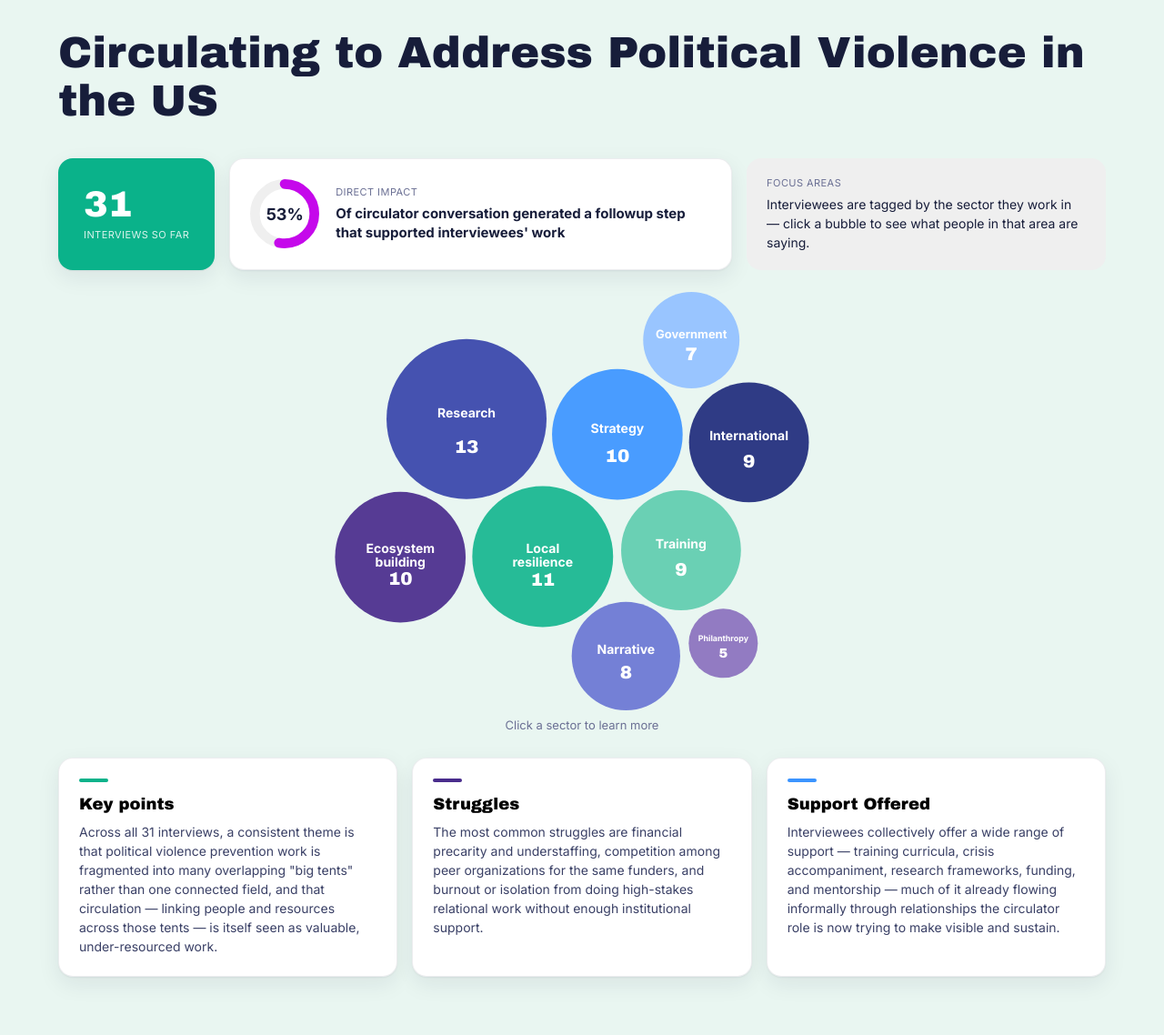
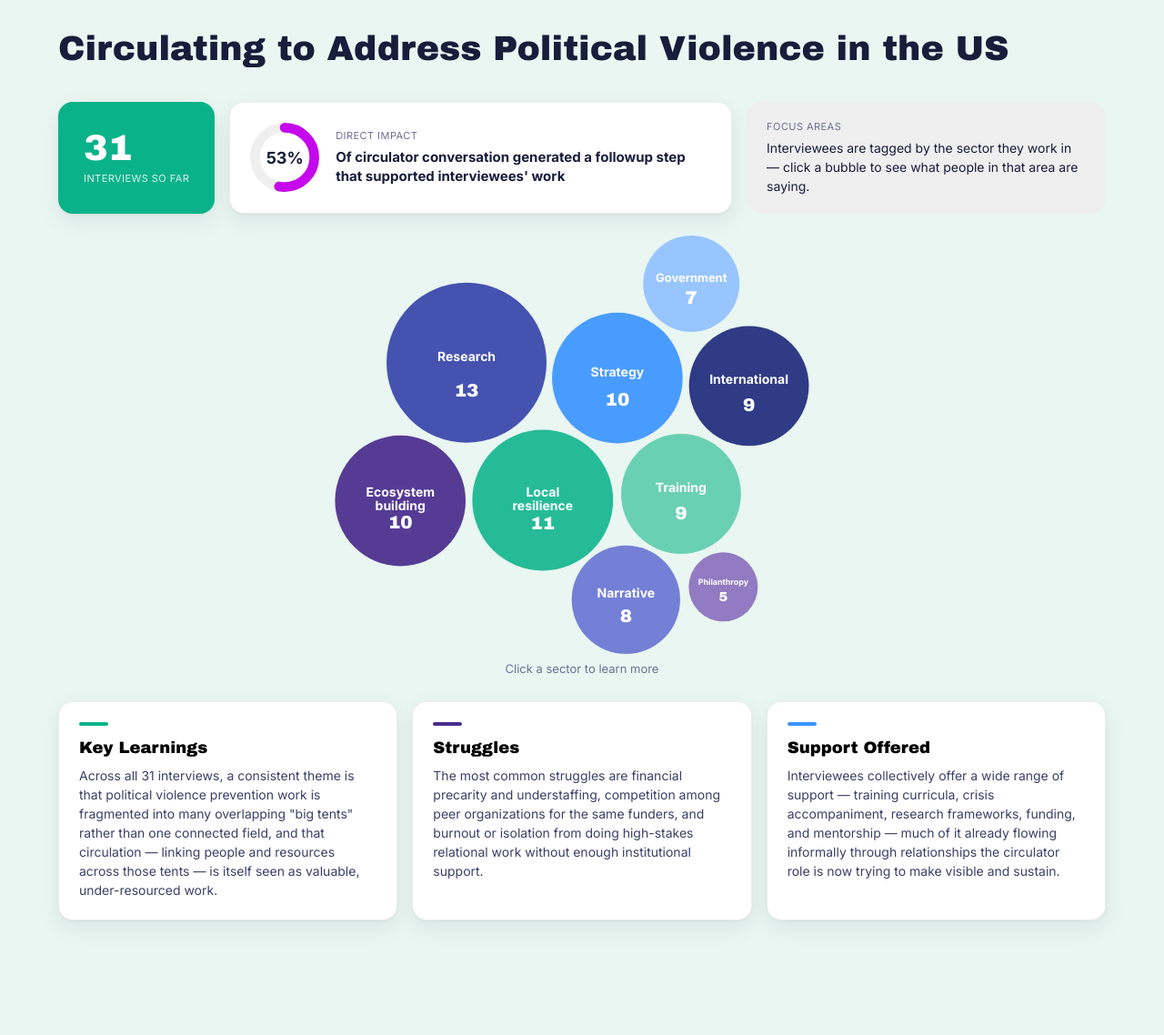
Before and after one commit to davidgljay/Interstitium-Circulator-Data-Visualization, a Jekyll site: the page built from index.html, in a window 1280 px wide. Shown: the whole page at 91% size. Built offline with Jekyll 4.4.1, drawn with Linux system fonts in a browser that asks for light colours; after the commit the page ends 1076 px from its top, so only the background shows below that.

Commit message:
copy+fix: rename "Key points" card to "Key Learnings", fit header on one line
Home summary card now matches the tag-detail column's existing "Key
Learnings" label. Reworked the h1 clamp (24px-38px, 3.3vw) so
"Circulating to Address Political Violence in the US" holds to one
line across desktop widths (tested 860/1024/1280/1920) instead of
wrapping once the vw-preferred size hit its old 48px ceiling
regardless of container width.

Co-Authored-By: Claude Sonnet 5 <noreply@anthropic.com>

```diff
--- a/_data/copy.yml
+++ b/_data/copy.yml
@@ -15,7 +15,7 @@ home:
   bubble_caption: "Click a sector to learn more"
   cards:
     key_points:
-      title: "Key points"
+      title: "Key Learnings"
     struggles:
       title: "Struggles"
     support_offered:
--- a/assets/css/main.css
+++ b/assets/css/main.css
@@ -117,8 +117,8 @@ button {
   padding: 8px 0 24px;
 }
 .home-header h1 {
-  font-size: clamp(28px, 5vw, 48px);
-  line-height: 1.1;
+  font-size: clamp(24px, 3.3vw, 38px);
+  line-height: 1.15;
   color: var(--navy);
 }
 .home-header .standfirst {
```
